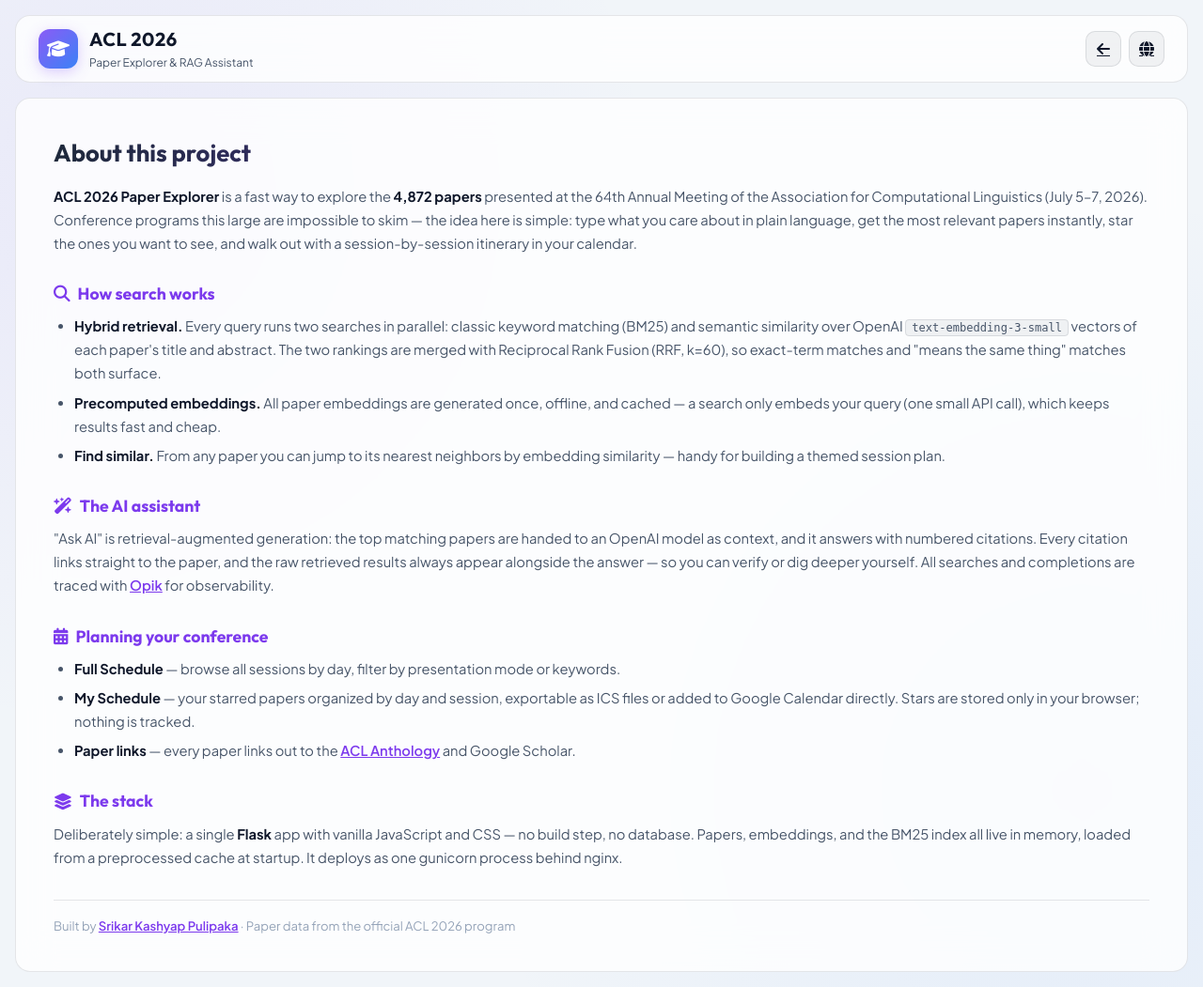
After one commit to SrikarKashyap/acl-paper-explorer, a Flask app: page /about in a window 1280 px wide. The commit adds this page. Shown: the whole page at 94% size. Run offline with Flask 3, Linux system fonts and the light colour scheme; parts of the project's set-up code (start-up, migrations or seed data) failed here and were passed over.

Commit message:
Default to light theme, add About page, add homesite links
Co-authored-by: Cursor <cursoragent@cursor.com>

```diff
--- a/app.py
+++ b/app.py
@@ -183,6 +183,10 @@ def generate_llm_response(query, context_papers):
 def index():
     return render_template('index.html')
 
+@app.route('/about')
+def about():
+    return render_template('about.html')
+
 @app.route('/api/search', methods=['POST'])
 def search_api():
     data = request.json or {}
--- a/static/app.js
+++ b/static/app.js
@@ -25,7 +25,7 @@ function applyTheme(theme) {
 }
 
 function initTheme() {
-    applyTheme(localStorage.getItem('acl2026_theme') || 'dark');
+    applyTheme(localStorage.getItem('acl2026_theme') || 'light');
     document.getElementById('theme-toggle').addEventListener('click', () => {
         const next = document.documentElement.getAttribute('data-theme') === 'light' ? 'dark' : 'light';
         localStorage.setItem('acl2026_theme', next);
--- a/static/style.css
+++ b/static/style.css
@@ -1462,6 +1462,88 @@ body {
     color: var(--text-primary);
 }
 
+/* --- About Page --- */
+.plain-link {
+    text-decoration: none;
+    color: inherit;
+}
+
+.about-content {
+    flex: 1;
+    overflow-y: auto;
+    background: var(--panel-bg);
+    backdrop-filter: blur(20px);
+    -webkit-backdrop-filter: blur(20px);
+    border: 1px solid var(--border-color);
+    border-radius: var(--border-radius);
+    padding: 36px 40px;
+    line-height: 1.7;
+}
+
+.about-content h2 {
+    font-family: var(--font-heading);
+    font-size: 1.6rem;
+    margin-bottom: 12px;
+    background: var(--title-gradient);
+    -webkit-background-clip: text;
+    background-clip: text;
+    -webkit-text-fill-color: transparent;
+}
+
+.about-content h3 {
+    font-family: var(--font-heading);
+    font-size: 1.1rem;
+    margin: 26px 0 8px 0;
+    color: var(--color-purple);
+    display: flex;
+    align-items: center;
+    gap: 8px;
+}
+
+.about-content p,
+.about-content li {
+    font-size: 0.92rem;
+    color: var(--text-secondary);
+}
+
+.about-content ul {
+    margin: 8px 0 8px 22px;
+    display: flex;
+    flex-direction: column;
+    gap: 6px;
+}
+
+.about-content strong {
+    color: var(--text-primary);
+}
+
+.about-content a {
+    color: var(--color-purple);
+    font-weight: 600;
+}
+
+.about-content code {
+    background: var(--subtle-bg);
+    border: 1px solid var(--border-color);
+    border-radius: 4px;
+    padding: 1px 6px;
+    font-size: 0.82em;
+}
+
+.about-footer {
+    margin-top: 32px;
+    padding-top: 16px;
+    border-top: 1px solid var(--border-color);
+    font-size: 0.82rem;
+    color: var(--text-muted);
+}
+
+@media (max-width: 768px) {
+    .about-content {
+        padding: 20px 18px;
+    }
+}
+
 /* --- Scrollbar Customization --- */
 ::-webkit-scrollbar {
     width: 6px;
--- /dev/null
+++ b/templates/about.html
@@ -0,0 +1,97 @@
+<!DOCTYPE html>
+<html lang="en">
+<head>
+    <meta charset="UTF-8">
+    <meta name="viewport" content="width=device-width, initial-scale=1.0">
+    <title>About | ACL 2026 Paper Explorer</title>
+    <!-- Google Fonts -->
+    <link rel="preconnect" href="https://fonts.googleapis.com">
+    <link rel="preconnect" href="https://fonts.gstatic.com" crossorigin>
+    <link href="https://fonts.googleapis.com/css2?family=Outfit:wght@300;400;500;600;700&family=Plus+Jakarta+Sans:wght@300;400;500;600;700&display=swap" rel="stylesheet">
+    <!-- FontAwesome for Icons -->
+    <link rel="stylesheet" href="https://cdnjs.cloudflare.com/ajax/libs/font-awesome/6.4.0/css/all.min.css">
+    <!-- Apply saved theme before first paint to avoid flashing -->
+    <script>document.documentElement.setAttribute('data-theme', localStorage.getItem('acl2026_theme') || 'light');</script>
+    <!-- Custom CSS -->
+    <link rel="stylesheet" href="/static/style.css">
+</head>
+<body>
+    <div class="glass-bg"></div>
+
+    <div class="app-container">
+        <!-- Header -->
+        <header class="app-header">
+            <a href="/" class="header-logo plain-link">
+                <div class="logo-icon"><i class="fa-solid fa-graduation-cap"></i></div>
+                <div class="logo-text">
+                    <h1>ACL 2026</h1>
+                    <span>Paper Explorer & RAG Assistant</span>
+                </div>
+            </a>
+            <div class="header-actions">
+                <a href="/" class="action-btn" title="Back to the app">
+                    <i class="fa-solid fa-arrow-left"></i>
+                </a>
+                <a href="https://srikarkashyap.com" target="_blank" rel="noopener" class="action-btn" title="srikarkashyap.com">
+                    <i class="fa-solid fa-globe"></i>
+                </a>
+            </div>
+        </header>
+
+        <!-- About Content -->
+        <main class="about-content">
+            <h2>About this project</h2>
+            <p>
+                <strong>ACL 2026 Paper Explorer</strong> is a fast way to explore the <strong>4,872 papers</strong>
+                presented at the 64th Annual Meeting of the Association for Computational Linguistics (July 5&ndash;7, 2026).
+                Conference programs this large are impossible to skim — the idea here is simple: type what you care about
+                in plain language, get the most relevant papers instantly, star the ones you want to see, and walk out
+                with a session-by-session itinerary in your calendar.
+            </p>
+
+            <h3><i class="fa-solid fa-magnifying-glass"></i> How search works</h3>
+            <ul>
+                <li><strong>Hybrid retrieval.</strong> Every query runs two searches in parallel: classic keyword matching
+                    (BM25) and semantic similarity over OpenAI <code>text-embedding-3-small</code> vectors of each
+                    paper's title and abstract. The two rankings are merged with Reciprocal Rank Fusion (RRF, k=60),
+                    so exact-term matches and "means the same thing" matches both surface.</li>
+                <li><strong>Precomputed embeddings.</strong> All paper embeddings are generated once, offline, and cached —
+                    a search only embeds your query (one small API call), which keeps results fast and cheap.</li>
+                <li><strong>Find similar.</strong> From any paper you can jump to its nearest neighbors by embedding
+                    similarity — handy for building a themed session plan.</li>
+            </ul>
+
+            <h3><i class="fa-solid fa-wand-magic-sparkles"></i> The AI assistant</h3>
+            <p>
+                "Ask AI" is retrieval-augmented generation: the top matching papers are handed to an OpenAI model as
+                context, and it answers with numbered citations. Every citation links straight to the paper, and the raw
+                retrieved results always appear alongside the answer — so you can verify or dig deeper yourself.
+                All searches and completions are traced with <a href="https://www.comet.com/site/products/opik/" target="_blank" rel="noopener">Opik</a>
+                for observability.
+            </p>
+
+            <h3><i class="fa-solid fa-calendar-days"></i> Planning your conference</h3>
+            <ul>
+                <li><strong>Full Schedule</strong> — browse all sessions by day, filter by presentation mode or keywords.</li>
+                <li><strong>My Schedule</strong> — your starred papers organized by day and session, exportable as ICS
+                    files or added to Google Calendar directly. Stars are stored only in your browser; nothing is tracked.</li>
+                <li><strong>Paper links</strong> — every paper links out to the
+                    <a href="https://aclanthology.org/events/acl-2026/" target="_blank" rel="noopener">ACL Anthology</a>
+                    and Google Scholar.</li>
+            </ul>
+
+            <h3><i class="fa-solid fa-layer-group"></i> The stack</h3>
+            <p>
+                Deliberately simple: a single <strong>Flask</strong> app with vanilla JavaScript and CSS — no build step,
+                no database. Papers, embeddings, and the BM25 index all live in memory, loaded from a preprocessed cache
+                at startup. It deploys as one gunicorn process behind nginx.
+            </p>
+
+            <div class="about-footer">
+                Built by <a href="https://srikarkashyap.com" target="_blank" rel="noopener">Srikar Kashyap Pulipaka</a>
+                &middot; Paper data from the official ACL 2026 program
+            </div>
+        </main>
+    </div>
+</body>
+</html>
```
Also changed, not shown: templates/index.html (+7 -1 lines).
